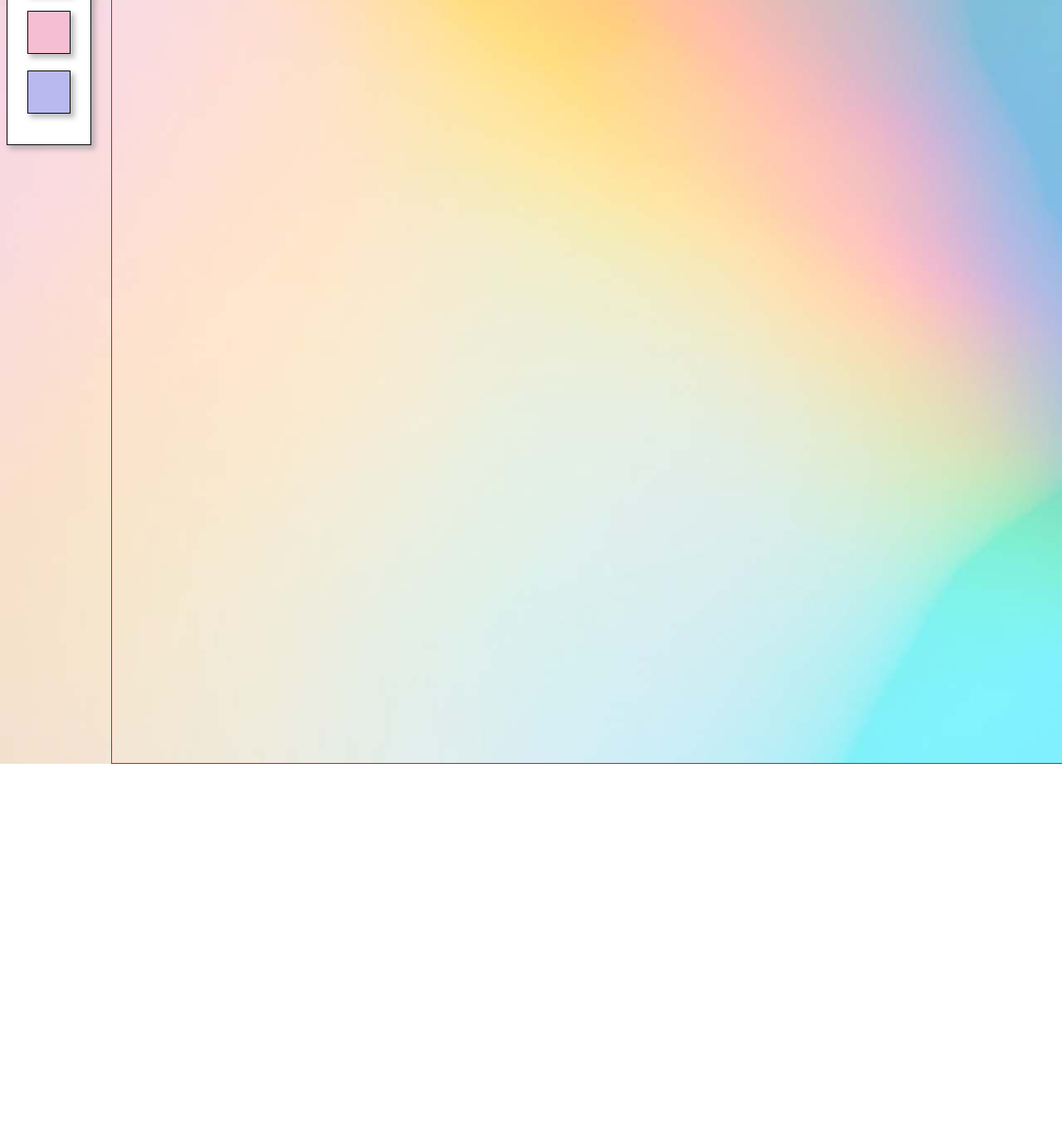
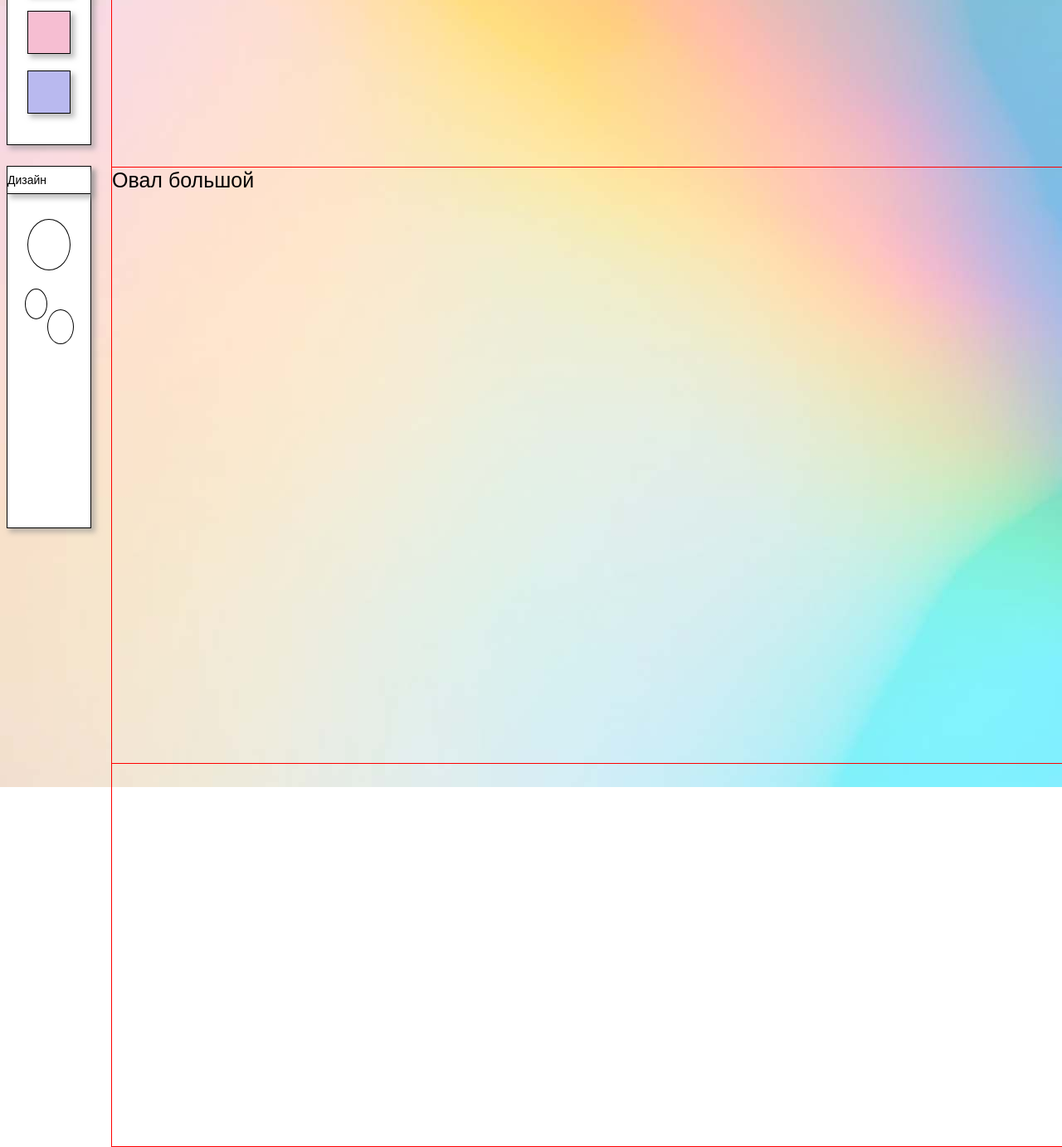
Before and after one commit to drummerrog/wishcard, a PHP site: page / in a window 1280 px wide; the page is wider, and only the part inside the window is pictured. Shown: the part 1529-2912 px from the top of that part at 83% size. Before the commit the page ends 2450 px from the top of that part, so only its background shows below. Run offline with PHP 8.4, Linux system fonts and the light colour scheme.

Commit message:
create: вторые табы для сайдбара + стили

```diff
--- a/assets/css/style.css
+++ b/assets/css/style.css
@@ -183,7 +183,7 @@ body {
   border: 1px solid #000;
   background-color: rgb(255, 255, 255);
   box-shadow: 4px 4.785px 6.04px 0.96px rgba(143, 143, 143, 0.56);
-  margin-bottom: 200px;
+  margin-bottom: 25px;
 }
 
 .sidebar-tabs__title {
@@ -202,7 +202,7 @@ body {
   cursor: pointer;
 }
 
-.sidebar-tab__quadrate {
+.sidebar-tab__color {
   width: 50px;
   height: 50px;
   box-shadow: 4px 4.785px 6.04px 0.96px rgba(143, 143, 143, 0.56);
@@ -230,7 +230,7 @@ body {
   background-color: rgb(185, 185, 239);
 }
 
-.sidebar-tab__content {
+.sidebar-tabs__content {
   position: absolute;
   width: 1680px;
   height: 1180px;
@@ -241,7 +241,37 @@ body {
   border: 1px solid red;
 }
 
-.sidebar-tab__content.active {
+.sidebar-tabs__content.active {
   display: flex;
   border: 1px solid red;
 }
+
+.oval-big {
+  width: 50px;
+  height: 60px;
+  border: 1px solid #000;
+  border-radius: 50%;
+  margin-top: 15px;
+}
+
+.figure {
+  height: 90px;
+  display: flex;
+  align-items: center;
+}
+
+.oval-top {
+  width: 25px;
+  height: 35px;
+  border: 1px solid #000;
+  border-radius: 50%;
+  margin-bottom: 10px;
+}
+
+.oval-bottom {
+  width: 30px;
+  height: 40px;
+  border: 1px solid #000;
+  border-radius: 50%;
+  margin-bottom: -45px;
+}
--- a/assets/js/script.js
+++ b/assets/js/script.js
@@ -25,7 +25,7 @@ $(document).ready(function () {
     var parent = $(this).closest(".sidebar-tabs");
 
     parent.find(".sidebar-tab__item").removeClass("active");
-    parent.find(".sidebar-tab__content").removeClass("active");
+    parent.find(".sidebar-tabs__content").removeClass("active");
 
     $(this).addClass("active");
     parent.find("[data-tab=" + tab_id + "]").addClass("active");
--- a/index.html
+++ b/index.html
@@ -315,40 +315,115 @@
                 <span class="sidebar-tabs__title">Цвет фона</span>
                 <div class="sidebar-tab">
                     <div class="sidebar-tab__item active" data-tab="10">
-                        <div class="sidebar-tab__quadrate white"></div>
+                        <div class="sidebar-tab__color white"></div>
                     </div>
                     <div class="sidebar-tab__item" data-tab="11">
-                        <div class="sidebar-tab__quadrate yellow"></div>
+                        <div class="sidebar-tab__color yellow"></div>
                     </div>
                     <div class="sidebar-tab__item" data-tab="12">
-                        <div class="sidebar-tab__quadrate blue"></div>
+                        <div class="sidebar-tab__color blue"></div>
                     </div>
                     <div class="sidebar-tab__item" data-tab="13">
-                        <div class="sidebar-tab__quadrate pink"></div>
+                        <div class="sidebar-tab__color pink"></div>
                     </div>
                     <div class="sidebar-tab__item" data-tab="14">
-                        <div class="sidebar-tab__quadrate purple"></div>
+                        <div class="sidebar-tab__color purple"></div>
                     </div>
                 </div>
                 <!-- sidebar-tab -->
-                <div class="sidebar-tab__content active" data-tab="10">
+                <div class="sidebar-tabs__content active" data-tab="10">
                     <div class="cont">Белый квадрат</div>
                 </div>
-
-                <div class="sidebar-tab__content" data-tab="11">
+                <div class="sidebar-tabs__content" data-tab="11">
                     <div class="cont">Жёлтый квадрат</div>
                 </div>
-
-                <div class="sidebar-tab__content" data-tab="12">
+                <div class="sidebar-tabs__content" data-tab="12">
                     <div class="cont">Голубой квадрат</div>
                 </div>
-
-                <div class="sidebar-tab__content" data-tab="13">
+                <div class="sidebar-tabs__content" data-tab="13">
                     <div class="cont">Розовый квадрат</div>
                 </div>
+                <div class="sidebar-tabs__content" data-tab="14">
+                    <div class="cont">Фиолетовый квадрат</div>
+                </div>
+            </div>
+            <!-- /.sidebar-tabs -->
 
-                <div class="sidebar-tab__content" data-tab="14">
-                    <div class="cont">Фиолетовый квадрат</div>
+            <div class="sidebar-tabs">
+                <span class="sidebar-tabs__title">Дизайн</span>
+                <div class="sidebar-tab">
+                    <div class="sidebar-tab__item active" data-tab="15">
+                        <div class="sidebar-tab__figure oval-big"></div>
+                    </div>
+                    <div class="sidebar-tab__item figure" data-tab="16">
+                        <!-- <div class="sidebar-tab__figure oval-l"></div>
+                        <div class="sidebar-tab__figure oval-l"></div> -->
+                        <svg class="sidebar-tab__figure oval-top" xmlns="http://www.w3.org/2000/svg" xmlns:xlink="http://www.w3.org/1999/xlink" width="8.661cm" height="11.024cm">
+                            <defs>
+                                <filter filterUnits="userSpaceOnUse" id="Filter_0" x="-2.5px" y="-2.5px">
+                                    <feOffset in="SourceAlpha" dx="12" dy="20.785" />
+                                    <feGaussianBlur result="blurOut" stdDeviation="4.899" />
+                                    <feFlood flood-color="rgb(143, 143, 143)" result="floodOut" />
+                                    <feComposite operator="atop" in="floodOut" in2="blurOut" />
+                                    <feComponentTransfer>
+                                        <feFuncA type="linear" slope="0.56" />
+                                    </feComponentTransfer>
+                                    <feMerge>
+                                        <feMergeNode />
+                                        <feMergeNode in="SourceGraphic" />
+                                    </feMerge>
+                                </filter>
+
+                            </defs>
+                            <g filter="url(#Filter_0)">
+                                <path fill-rule="evenodd" stroke="rgb(0, 0, 0)" stroke-width="1px" stroke-linecap="butt" stroke-linejoin="miter"
+                                    fill="rgb(255, 255, 255)"
+                                    d="M102.999,12.500 C154.638,12.500 196.500,69.359 196.500,139.500 C196.500,209.640 154.638,266.500 102.999,266.500 C51.361,266.500 9.499,209.640 9.499,139.500 C9.499,69.359 51.361,12.500 102.999,12.500 Z" />
+                            </g>
+                        </svg>
+                        <svg class="sidebar-tab__figure oval-bottom" xmlns="http://www.w3.org/2000/svg" xmlns:xlink="http://www.w3.org/1999/xlink" width="8.661cm" height="11.024cm">
+                            <defs>
+                                <filter filterUnits="userSpaceOnUse" id="Filter_0" x="-2.5px" y="-2.5px">
+                                    <feOffset in="SourceAlpha" dx="12" dy="20.785" />
+                                    <feGaussianBlur result="blurOut" stdDeviation="4.899" />
+                                    <feFlood flood-color="rgb(143, 143, 143)" result="floodOut" />
+                                    <feComposite operator="atop" in="floodOut" in2="blurOut" />
+                                    <feComponentTransfer>
+                                        <feFuncA type="linear" slope="0.56" />
+                                    </feComponentTransfer>
+                                    <feMerge>
+                                        <feMergeNode />
+                                        <feMergeNode in="SourceGraphic" />
+                                    </feMerge>
+                                </filter>
+
+                            </defs>
+                            <g filter="url(#Filter_0)">
+                                <path fill-rule="evenodd" stroke="rgb(0, 0, 0)" stroke-width="1px" stroke-linecap="butt" stroke-linejoin="miter"
+                                    fill="rgb(255, 255, 255)"
+                                    d="M102.999,12.500 C154.638,12.500 196.500,69.359 196.500,139.500 C196.500,209.640 154.638,266.500 102.999,266.500 C51.361,266.500 9.499,209.640 9.499,139.500 C9.499,69.359 51.361,12.500 102.999,12.500 Z" />
+                            </g>
+                        </svg>
+                    </div>
+                    <div class="sidebar-tab__item" data-tab="17">
+                        <div class="sidebar-tab__figure quadrate-b"></div>
+                    </div>
+                    <div class="sidebar-tab__item" data-tab="18">
+                        <div class="sidebar-tab__figure quadrate-l"></div>
+                    </div>
+                </div>
+                <!-- sidebar-tab -->
+                <div class="sidebar-tabs__content active" data-tab="15">
+                    <div class="cont">Овал большой</div>
+                </div>
+                <div class="sidebar-tabs__content" data-tab="16">
+                    <div class="cont">Овалы маленькие</div>
+                </div>
+                <div class="sidebar-tabs__content" data-tab="17">
+                    <div class="cont">Квадрат большой</div>
+                </div>
+                <div class="sidebar-tabs__content" data-tab="18">
+                    <div class="cont">Квадраты маленькие</div>
                 </div>
             </div>
             <!-- /.sidebar-tabs -->
```
